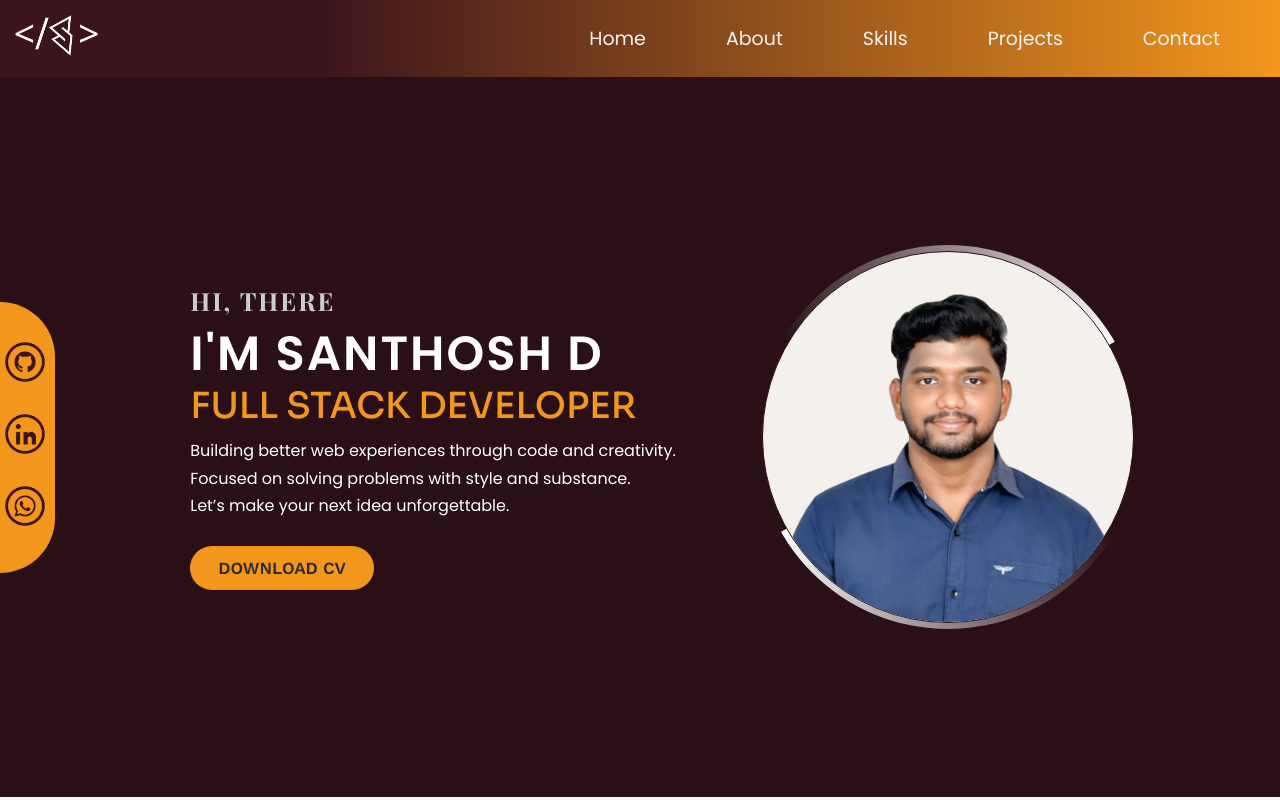
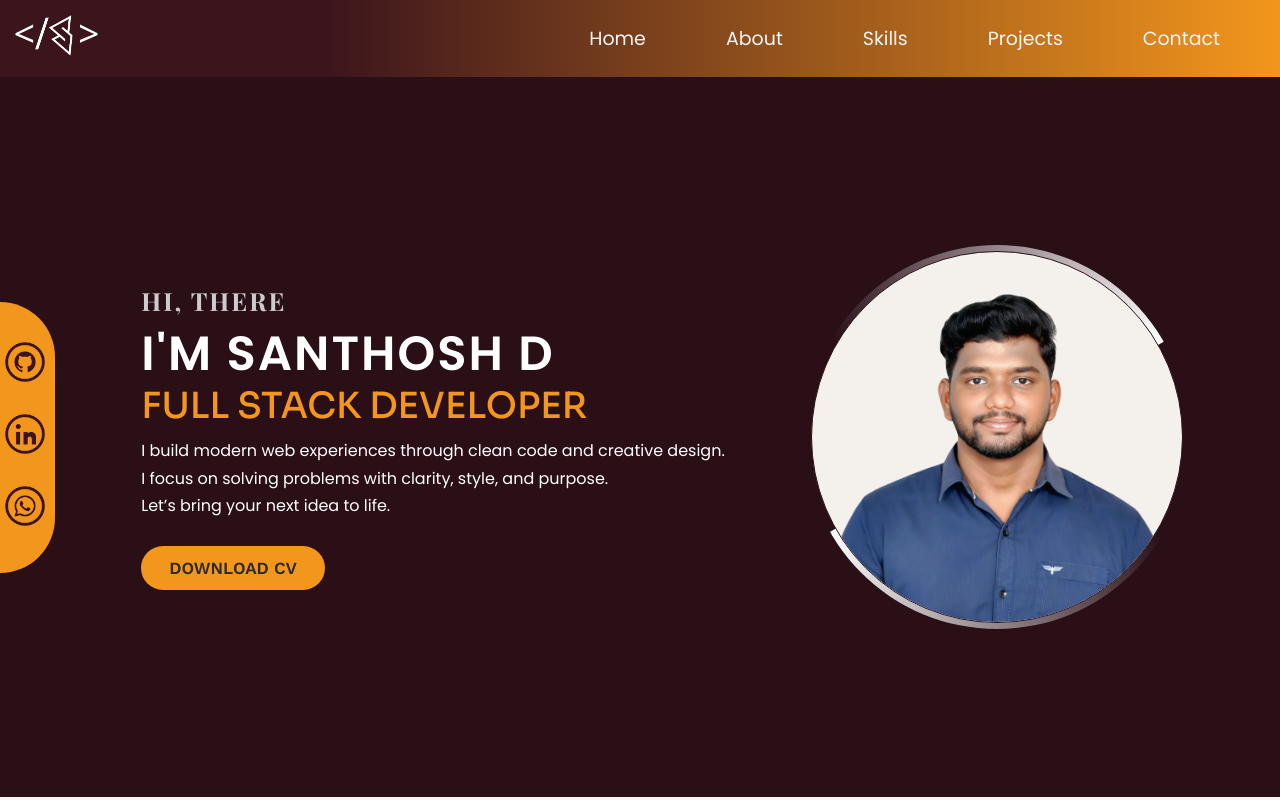
Before and after one commit to Santhosh-webd/santhosh-portfolio, a React (Vite) app: page / in a window 1280 px wide. Shown: the top 800 px of the page. Built offline with nearby package versions, Linux system fonts and the light colour scheme; a web font is replaced by a local one.

Commit message:
Update Home.jsx

```diff
--- a/src/Home.jsx
+++ b/src/Home.jsx
@@ -29,10 +29,10 @@ export const Home = () => {
                 <h3 data-aos="fade-down">HI, THERE</h3>
                 <h1 data-aos="zoom-in">I'M SANTHOSH D</h1>
                 <h2 data-aos="fade-left">FULL STACK DEVELOPER</h2>
-                <p data-aos="fade-left">Building better web experiences through code and creativity.</p>
-                <p data-aos="fade-left">Focused on solving problems with style and substance.</p>
-                <p data-aos="fade-left">Let’s make your next idea unforgettable.</p>
-                <a href={resume} download="Santhosh_D_Resume.pdf">
+                <p data-aos="fade-left">I build modern web experiences through clean code and creative design.</p>
+                <p data-aos="fade-left">I focus on solving problems with clarity, style, and purpose.</p>
+                <p data-aos="fade-left">Let’s bring your next idea to life.</p>
+                <a href={resume} download="Santhosh_D_Resume.pdf" >
                   <button className='downloadbutton' data-aos="fade-up"
                     data-aos-anchor-placement="top-bottom">DOWNLOAD CV</button>
                 </a>
```
